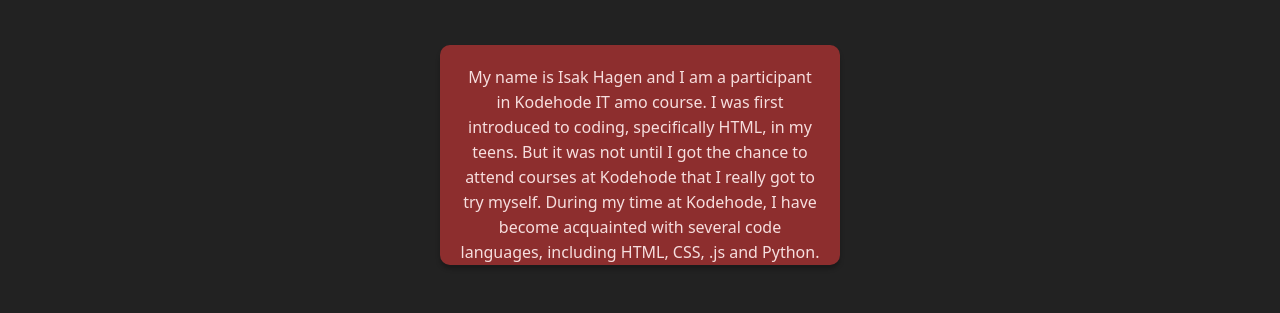
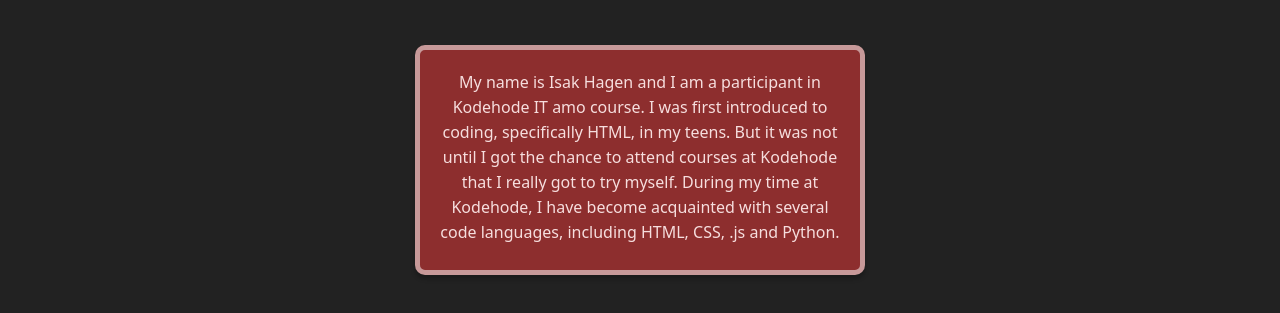
Before and after one commit to kodeisak/kodeisak.github.io, a plain HTML site: page about.html in a window 1280 px wide. Shown: the part 43-356 px from the top of the page. Drawn offline with Linux system fonts and the light colour scheme.

Commit message:
Update style.css
small border update

```diff
--- a/style.css
+++ b/style.css
@@ -8,6 +8,7 @@ html{
   font-size: 10px;
   font-family: 'monserrat', sans-serif;
 }
+
 a{
   text-decoration: none;
 }
@@ -305,18 +306,21 @@ a{
       transform: scale(1,1);
     }
   }
+
 .aboutme {
 padding: 20px;
 margin: auto;
-width: 400px;
-height: 220px;
+width: 450px;
+height: 230px;
 left: 405px;
 top: 182px;
 
 background: #b73434b9;
 box-shadow: 0px 4px 4px rgba(0, 0, 0, 0.25);
 border-radius: 10px;
+border: 5px solid rgba(255, 255, 255, 0.512)
 }
+
 .textabout{
   color: rgb(246, 222, 222);
 text-align: center;
@@ -326,6 +330,7 @@ font-style: normal;
 font-weight: 400;
 font-size: 16px;
 line-height: 25px;
+
 
 }
 
@@ -341,6 +346,7 @@ top: 182px;
 background: #b73434b9;
 box-shadow: 0px 4px 4px rgba(0, 0, 0, 0.25);
 border-radius: 10px;
+border: 5px solid rgba(255, 255, 255, 0.512)
 }
 
 .projects {
@@ -354,4 +360,5 @@ top: 182px;
 background: #b73434b9;
 box-shadow: 0px 4px 4px rgba(0, 0, 0, 0.25);
 border-radius: 10px;
+border: 5px solid rgba(255, 255, 255, 0.512)
 }
```
Lines whose indentation alone changed are shown as unchanged.
